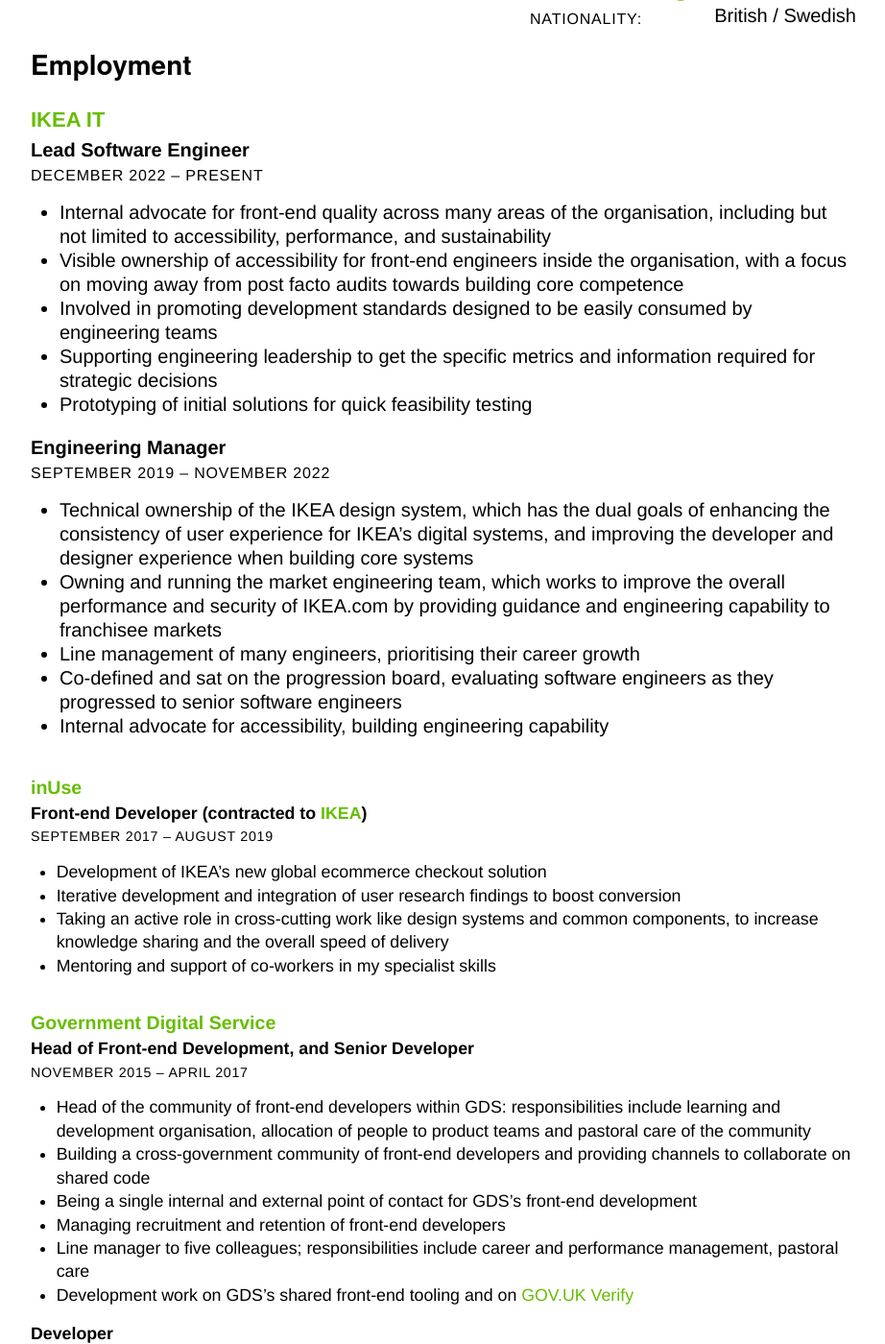
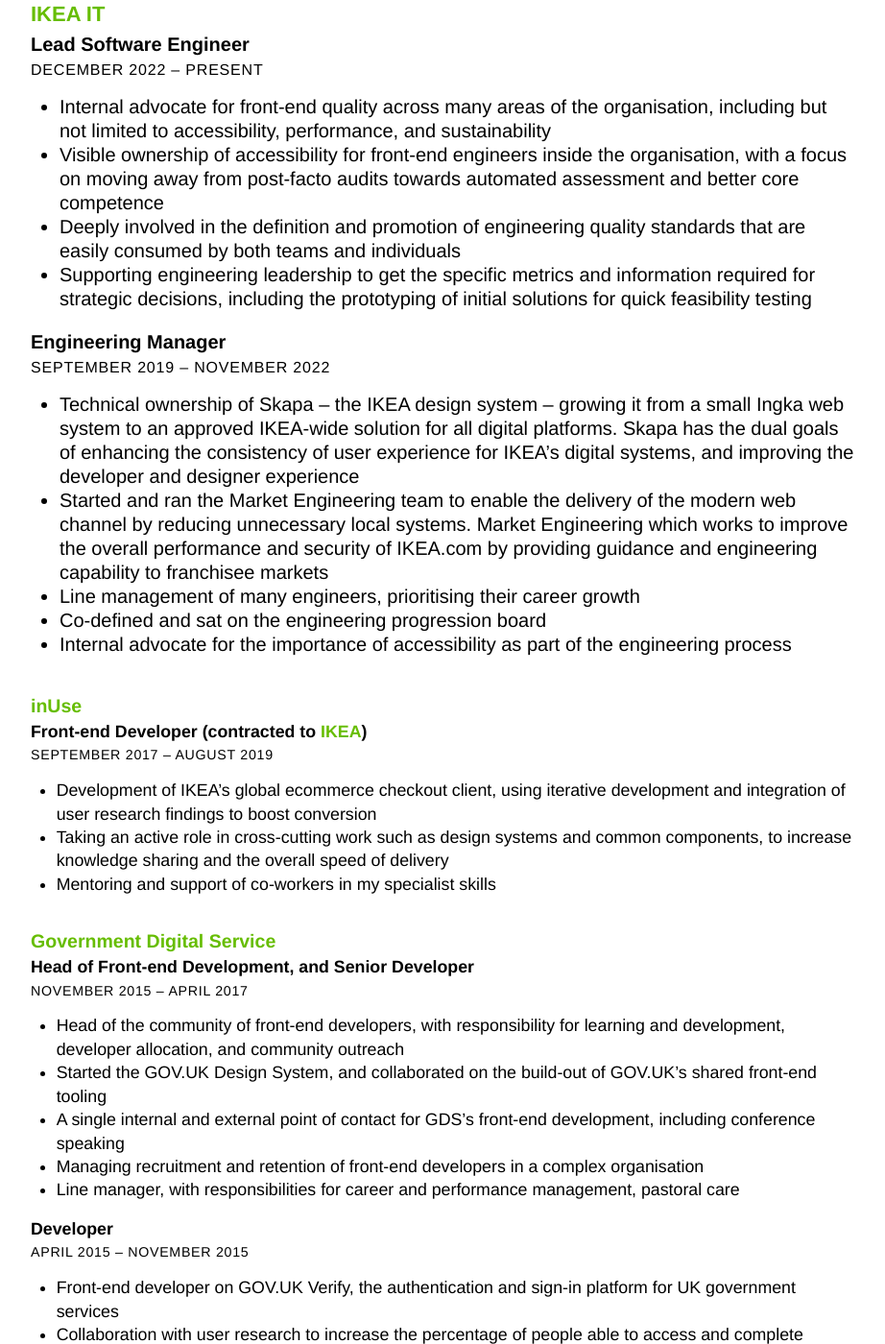
Before and after one commit to robinwhittleton/reala.net, a Jekyll site: the page built from cv.html, in a window 1280 px wide and 1400 px high, scrolled down 338 px. Shown: the whole window at 96% size, without its empty margins (178-1100 px from the left). Built offline with Jekyll 4.4.1, drawn with Linux system fonts in a browser that asks for light colours; some of the changed text lies outside the part shown.

Commit message:
Revise CV

```diff
--- a/cv.html
+++ b/cv.html
@@ -3,7 +3,7 @@
 title: Curriculum Vitae
 ---
 
-<p class="notice">To all recruiters: thanks for the interest but I’m currently happily employed and <strong>not looking for a new position</strong>.</p>
+<!-- <p class="notice">To all recruiters: thanks for the interest but I’m currently happily employed and <strong>not looking for a new position</strong>.</p> -->
 
 <section class="cv">
 	<div class="vcard">
@@ -18,7 +18,7 @@
 				<dt>Phone:</dt>
 				<dd class="tel">+46 70-308 93 64</dd>
 				<dt>Email:</dt>
-				<dd class="email"><a href="mailto:robin@reala.net">robin@robinwhittleton.com</a></dd>
+				<dd class="email"><a href="mailto:robin@robinwhittleton.com">robin@robinwhittleton.com</a></dd>
 				<dt>Nationality:</dt>
 				<dd>British / Swedish</dd>
 			</dl>
@@ -34,19 +34,18 @@
 				<p class="meta"><time datetime="2022-12">December 2022</time> – present</p>
 				<ul>
 					<li>Internal advocate for front-end quality across many areas of the organisation, including but not limited to accessibility, performance, and sustainability</li>
-					<li>Visible ownership of accessibility for front-end engineers inside the organisation, with a focus on moving away from post facto audits towards building core competence</li>
-					<li>Involved in promoting development standards designed to be easily consumed by engineering teams</li>
-					<li>Supporting engineering leadership to get the specific metrics and information required for strategic decisions</li>
-					<li>Prototyping of initial solutions for quick feasibility testing</li>
+					<li>Visible ownership of accessibility for front-end engineers inside the organisation, with a focus on moving away from post-facto audits towards automated assessment and better core competence</li>
+					<li>Deeply involved in the definition and promotion of engineering quality standards that are easily consumed by both teams and individuals</li>
+					<li>Supporting engineering leadership to get the specific metrics and information required for strategic decisions, including the prototyping of initial solutions for quick feasibility testing</li>
 				</ul>
 				<h4>Engineering Manager</h4>
 				<p class="meta"><time datetime="2019-09">September 2019</time> – <time datetime="2022-11">November 2022</time></p>
 				<ul>
-					<li>Technical ownership of the IKEA design system, which has the dual goals of enhancing the consistency of user experience for IKEA’s digital systems, and improving the developer and designer experience when building core systems</li>
-					<li>Owning and running the market engineering team, which works to improve the overall performance and security of IKEA.com by providing guidance and engineering capability to franchisee markets</li>
+					<li>Technical ownership of Skapa – the IKEA design system – growing it from a small Ingka web system to an approved IKEA-wide solution for all digital platforms. Skapa has the dual goals of enhancing the consistency of user experience for IKEA’s digital systems, and improving the developer and designer experience</li>
+					<li>Started and ran the Market Engineering team to enable the delivery of the modern web channel by reducing unnecessary local systems. Market Engineering which works to improve the overall performance and security of IKEA.com by providing guidance and engineering capability to franchisee markets</li>
 					<li>Line management of many engineers, prioritising their career growth</li>
-					<li>Co-defined and sat on the progression board, evaluating software engineers as they progressed to senior software engineers</li>
-					<li>Internal advocate for accessibility, building engineering capability</li>
+					<li>Co-defined and sat on the engineering progression board</li>
+					<li>Internal advocate for the importance of accessibility as part of the engineering process</li>
 				</ul>
 			</li>
 			<li>
@@ -54,9 +53,8 @@
 				<h4>Front-end Developer (contracted to <a href="https://www.ikea.com/">IKEA</a>)</h4>
 				<p class="meta"><time datetime="2017-09">September 2017</time> – <time datetime="2019-08">August 2019</time></p>
 				<ul>
-					<li>Development of IKEA’s new global ecommerce checkout solution</li>
-					<li>Iterative development and integration of user research findings to boost conversion</li>
-					<li>Taking an active role in cross-cutting work like design systems and common components, to increase knowledge sharing and the overall speed of delivery</li>
+					<li>Development of IKEA’s global ecommerce checkout client, using iterative development and integration of user research findings to boost conversion</li>
+					<li>Taking an active role in cross-cutting work such as design systems and common components, to increase knowledge sharing and the overall speed of delivery</li>
 					<li>Mentoring and support of co-workers in my specialist skills</li>
 				</ul>
 			</li>
@@ -65,20 +63,18 @@
 				<h4>Head of Front-end Development, and Senior Developer</h4>
 				<p class="meta"><time datetime="2015-04">November 2015</time> – <time datetime="2017-04">April 2017</time></p>
 				<ul>
-					<li>Head of the community of front-end developers within GDS: responsibilities include learning and development organisation, allocation of people to product teams and pastoral care of the community</li>
-					<li>Building a cross-government community of front-end developers and providing channels to collaborate on shared code</li>
-					<li>Being a single internal and external point of contact for GDS’s front-end development</li>
-					<li>Managing recruitment and retention of front-end developers</li>
-					<li>Line manager to five colleagues; responsibilities include career and performance management, pastoral care</li>
-					<li>Development work on GDS’s shared front-end tooling and on <a href="https://www.gov.uk/government/publications/introducing-govuk-verify/introducing-govuk-verify">GOV.UK Verify</a></li>
+					<li>Head of the community of front-end developers, with responsibility for learning and development, developer allocation, and community outreach</li>
+					<li>Started the GOV.UK Design System, and collaborated on the build-out of GOV.UK’s shared front-end tooling</li>
+					<li>A single internal and external point of contact for GDS’s front-end development, including conference speaking</li>
+					<li>Managing recruitment and retention of front-end developers in a complex organisation</li>
+					<li>Line manager, with responsibilities for career and performance management, pastoral care</li>
 				</ul>
 				<h4>Developer</h4>
 				<p class="meta"><time datetime="2015-04">April 2015</time> – <time datetime="2015-11">November 2015</time></p>
 				<ul>
-					<li>Front-end developer on GOV.UK Verify, the authentication and sign-in platform for new UK government services</li>
+					<li>Front-end developer on GOV.UK Verify, the authentication and sign-in platform for UK government services</li>
 					<li>Collaboration with user research to increase the percentage of people able to access and complete identity verification</li>
 					<li>Identifying and implementing points of improvement that span multiple services to meet user needs and reduce overall technical debt</li>
-					<li>Planning a rebuild of a microservice in order to increase long-term productivity and meet assessment goals</li>
 					<li>Blogging and working on GDS’s open source projects, with the aim of making the web better for all while increasing GDS’s profile</li>
 				</ul>
 			</li>
@@ -87,11 +83,9 @@
 				<h4>Senior Web Developer</h4>
 				<p class="meta"><time datetime="2008-03">March 2008</time> – <time datetime="2015-03">March 2015</time></p>
 				<ul>
-					<li>Development of a wide range of web sites and applications for startups and established businesses</li>
+					<li>Development of a wide range of accessible and performant user interfaces for startups and established businesses</li>
 					<li>Project scoping and management with clients, to bring their systems in on time and in budget</li>
 					<li>Close collaboration with designers to realise their layouts in a way that is accurate to their intentions across a range of devices</li>
-					<li>Responsibility for building the entire user interface of the site, including user interaction, performance and accessibility</li>
-					<li>Laying the foundations of an efficient back-end implementation by building skeleton applications ready for business logic</li>
 					<li>Mentoring of interns and providing in-office training in my specialisms</li>
 				</ul>
 			</li>
@@ -100,10 +94,8 @@
 				<h4>Senior Web Developer</h4>
 				<p class="meta"><time datetime="2005-08">August 2005</time> – <time datetime="2008-03">March 2008</time></p>
 				<ul>
-					<li>Development of the front-end of large county council and publishing sites</li>
+					<li>Development of the front-end of large county council and publishing sites to strict accessibility requirements</li>
 					<li>Direct management and training of a team of front-end developers</li>
-					<li>Training clients in both development techniques and the use of our CMS software</li>
-					<li>Extensive experience developing to strict accessibility requirements</li>
 				</ul>
 			</li>
 			<li>
@@ -111,8 +103,7 @@
 				<h4>Web Developer</h4>
 				<p class="meta"><time datetime="2004-09">September 2004</time> – <time datetime="2005-08">August 2005</time></p>
 				<ul>
-					<li>Styling and integration of investor relations tools</li>
-					<li>Working with large companies (including FTSE 100s) to exact specifications</li>
+					<li>Styling and integration of investor relations tools for large companies (including <abbr>FTSE</abbr> 100s)</li>
 				</ul>
 			</li>
 			<li>
@@ -125,28 +116,24 @@
 
 	<section id="skills">
 		<h2>Skills</h2>
-		<h3>Technology</h3>
-		<ul>
-			<li>Fluent in the core web technologies used to build responsive and accessible web sites and applications</li>
-			<li>Use of JavaScript from progressive enhancement through to custom canvas animation and front-end applications</li>
-			<li>In-depth knowledge of cross-browser compatibility issues and the combinations of technologies that cause them</li>
-			<li>Skills in accessibility, and the creation of accessible user interfaces</li>
-			<li>Use of back-end technologies to create views and to manage asset build chains</li>
-			<li>Preference for macOS (or other UNIX) environments</li>
-		</ul>
 		<h3>Management</h3>
 		<ul>
 			<li>Team lead from both product owner and engineering management perspectives</li>
-			<li>Direct line management of developers from junior to senior to help them advance in their careers while covering their pastoral needs</li>
-			<li>Mentoring of developers to give them a more fundamental understanding of the techniques they are learning</li>
+			<li>Core skill in seeing the bigger picture, enabling collaboration across teams, domains, and organisations</li>
 			<li>Presenting technologies and technical approaches in an interesting and understandable way, both as a conference speaker and in internal briefings</li>
+			<li>Direct line management of engineers from junior to senior to help them advance in their careers while covering their pastoral needs</li>
 		</ul>
-
+		<h3>Technology</h3>
+		<ul>
+			<li>Fluent in the core front-end web technologies used to build performant and accessible web sites and applications</li>
+			<li>Broad understanding of the wider technical landscape that comes together to build modern web systems</li>
+			<li>Deep knowledge of accessibility and the creation of accessible user interfaces, both from a technical and compliance perspective</li>
+		</ul>
 		<h3>Other</h3>
 		<ul>
-			<li>Proof-reading and copy editing, with an emphasis on readable typography</li>
+			<li>Native English and near-fluent Swedish</li>
+			<li>Proof-reading and copy-editing, with an emphasis on readable typography</li>
 			<li>Full <abbr>EU</abbr> driving licence</li>
-			<li>Native English and near-fluent Swedish</li>
 		</ul>
 	</section>
 
```
